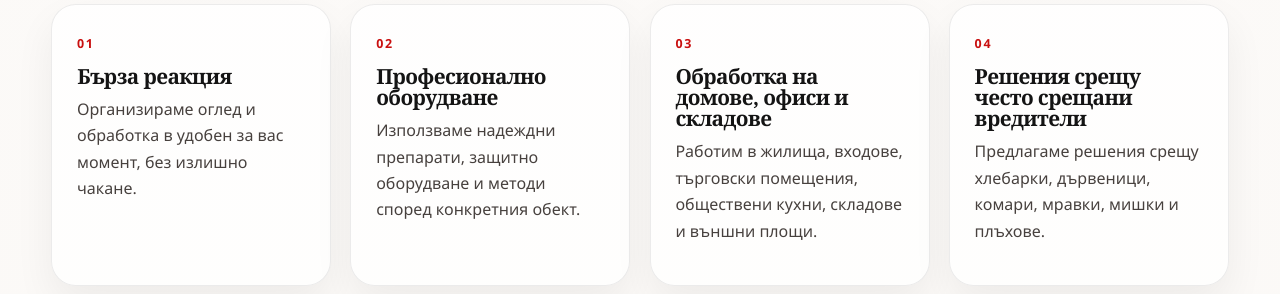
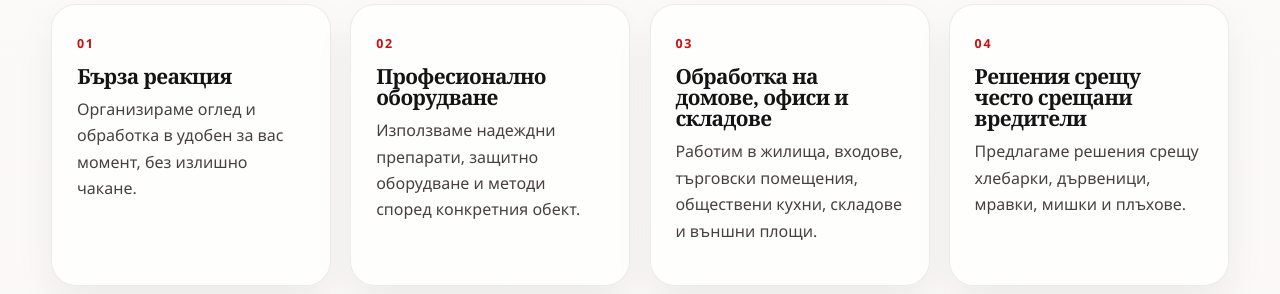
Before and after one commit to Alexbg456bg/lifecareconsult, a React (Vite) app: page / in a window 1280 px wide. Shown: the part 1220-1514 px from the top of the page. Built offline with nearby package versions, Linux system fonts and the light colour scheme.

Commit message:
update 6.1

```diff
--- a/src/pages/HomePage.tsx
+++ b/src/pages/HomePage.tsx
@@ -23,7 +23,7 @@ const reasons = [
   {
     number: '04',
     title: 'Решения срещу често срещани вредители',
-    text: 'Предлагаме решения срещу хлебарки, дървеници, комари, мравки, мишки и плъхове.',
+    text: 'Предлагаме решения срещу хлебарки, дървеници, мравки, мишки и плъхове.',
   },
 ]
 
```
Also changed, not shown: 1 other file (tests, documents, lock files or other folders).
